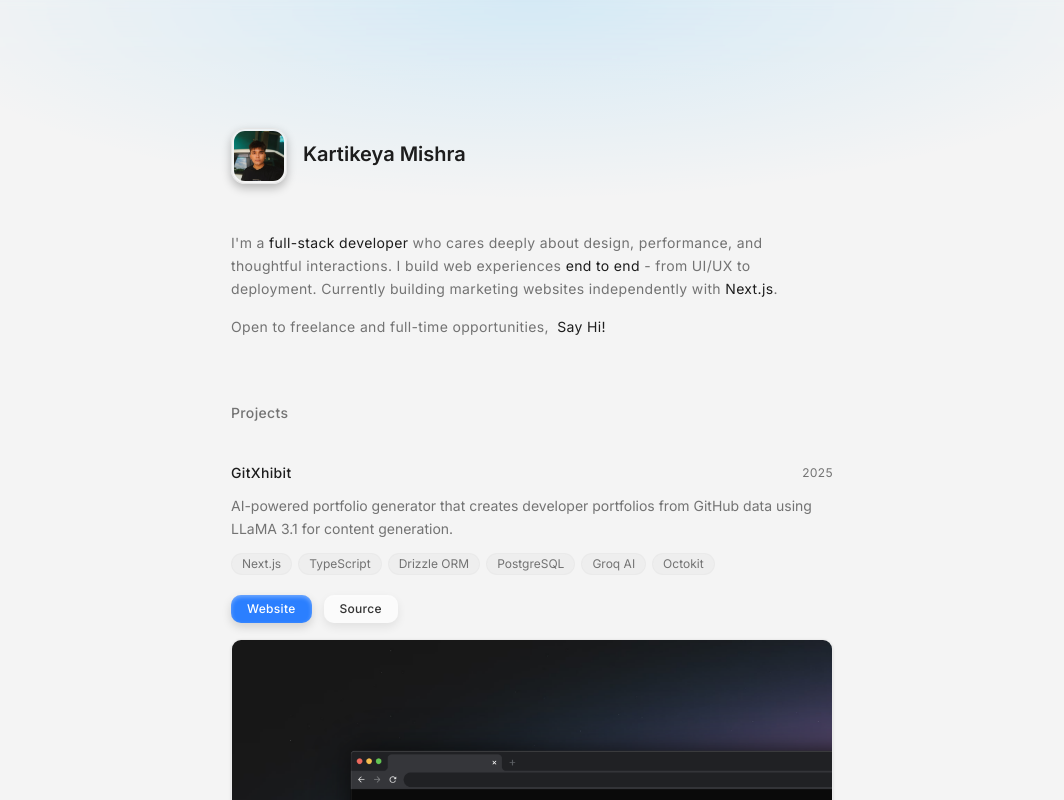
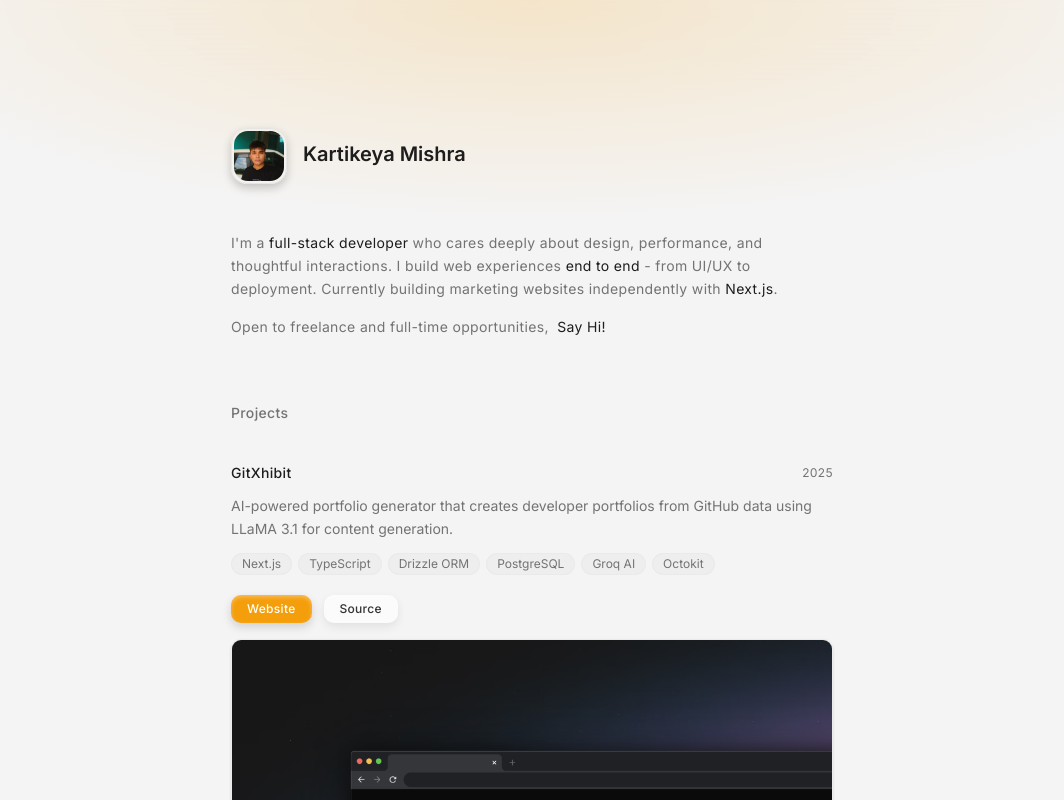
Before and after one commit to k4rtikay/my-portfolio, a Next.js app: page / in a window 1280 px wide. Shown: the top 800 px of the page, without its empty margins (108-1172 px from the left). Built offline with nearby package versions, Linux system fonts and the light colour scheme; no server answers.

Commit message:
feat: add decorative element to footer

```diff
--- a/src/app/globals.css
+++ b/src/app/globals.css
@@ -15,7 +15,7 @@
   --card-foreground: oklch(0.145 0 0);
   --popover: oklch(1 0 0);
   --popover-foreground: oklch(0.145 0 0);
-  --primary: oklch(0.205 0 0);
+  --primary: #F59E0B;
   --primary-foreground: oklch(0.985 0 0);
   --secondary: oklch(0.97 0 0);
   --secondary-foreground: oklch(0.205 0 0);
@@ -99,7 +99,7 @@ body {
   --card-foreground: oklch(0.985 0 0);
   --popover: oklch(0.205 0 0);
   --popover-foreground: oklch(0.985 0 0);
-  --primary: oklch(0.922 0 0);
+  --primary: #F59E0B;
   --primary-foreground: oklch(0.205 0 0);
   --secondary: oklch(0.269 0 0);
   --secondary-foreground: oklch(0.985 0 0);
--- a/src/app/page.tsx
+++ b/src/app/page.tsx
@@ -5,8 +5,7 @@ import { Header } from "@/components/website/header";
 export default function Home() {
   return (
     <div className="flex flex-col min-h-screen w-full">
-      <div className="absolute top-0 z-[-2] h-screen w-full bg-background bg-[radial-gradient(100%_50%_at_50%_0%,rgba(0,163,255,0.13)_0,rgba(0,163,255,0)_50%,rgba(0,163,255,0)_100%)]"></div>
-      <Header />
+      <div className="absolute top-0 z-[-2] h-screen w-full bg-background bg-[radial-gradient(100%_50%_at_50%_0%,rgba(245,158,11,0.18)_0,rgba(245,158,11,0)_55%,rgba(245,158,11,0)_100%)]"></div>      <Header />
       <main className="mx-auto w-full max-w-[650px] px-8 sm:px-6 py-24 md:py-32 flex-1">
         <FadeIn delay={0}>
           <div className="mb-16">
--- a/src/components/website/footer.tsx
+++ b/src/components/website/footer.tsx
@@ -1,11 +1,22 @@
+import Image from "next/image";
+
 export function Footer() {
     const year = new Date().getFullYear();
 
     return (
         <footer className="w-full border-t border-muted-foreground/10 py-4">
             <div className="mx-auto max-w-[650px] px-8 sm:px-6 flex items-center justify-between text-xs text-muted-foreground tracking-wide">
-                <span>© Kartikeya</span>
-                <span>{year}</span>
+                <div className="flex items-center gap-2">
+                    <span>© Kartikeya</span>
+                    {/* <span>{year}</span> */}
+                </div>
+                <Image
+                    src="/autumn-tree.png"
+                    alt="Footer"
+                    width={240}
+                    height={240}
+                    className="object-contain w-24 h-24"
+                />
             </div>
         </footer>
     );
--- a/src/components/website/hero.tsx
+++ b/src/components/website/hero.tsx
@@ -3,13 +3,15 @@ import Image from "next/image";
 export function Hero() {
     return (
         <section className="flex items-center gap-4">
+            <div className="rounded-[16px] p-[2px] w-14 h-14 shadow-[0_4px_10px_0_rgba(0,0,0,0.2)] border border-border object-cover rotate-0 hover:scale-110 hover:rotate-2 hover:shadow-[0_8px_16px_0_rgba(0,0,0,0.15)] transition-all duration-200 ease-in-out">
                 <Image
                     src="/wa-pfp.jpg"
                     alt="Hero"
                     width={100}
                     height={100}
-                className="rounded-xl p-0.5 w-14 h-14 shadow-[0_4px_10px_0_rgba(0,0,0,0.25)] border border-border object-cover rotate-0 hover:scale-110 hover:rotate-2 hover:shadow-[0_8px_16px_0_rgba(0,0,0,0.2)] transition-all duration-200 ease-in-out"
+                    className="rounded-[14px] object-cover w-full h-full"
                 />
+            </div>
             <div>
                 <h1 className="text-2xl sm:text-xl font-semibold mb-1">Kartikeya Mishra</h1>
             </div>
--- a/src/components/website/projects.tsx
+++ b/src/components/website/projects.tsx
@@ -101,7 +101,7 @@ export function Projects() {
                                     href={project.demo}
                                     target="_blank"
                                     rel="noopener noreferrer"
-                                    className="text-sm sm:text-xs tracking-wide font-medium text-white bg-blue-500 hover:bg-blue-600 dark:bg-blue-500 dark:hover:bg-blue-400 transition-all inline-flex items-center gap-1.5 px-4 py-1.5 rounded-lg shadow-[0_4px_10px_0_rgba(0,0,0,0.15),inset_0_2px_4px_0_rgba(255,255,255,0.35)]"
+                                    className="text-sm sm:text-xs tracking-wide font-medium text-white bg-primary hover:bg-primary/90 transition-all inline-flex items-center gap-1.5 px-4 py-1.5 rounded-lg shadow-[0_4px_10px_0_rgba(0,0,0,0.15),inset_0_2px_4px_0_rgba(255,255,255,0.35)]"
                                 >
                                     {/* <ExternalLinkIcon size={12} /> */}
                                     Website
```
Also changed, not shown: public/autumn-tree.png (added), public/persimmon-tree.png (added). Lines whose indentation alone changed are shown as unchanged.
